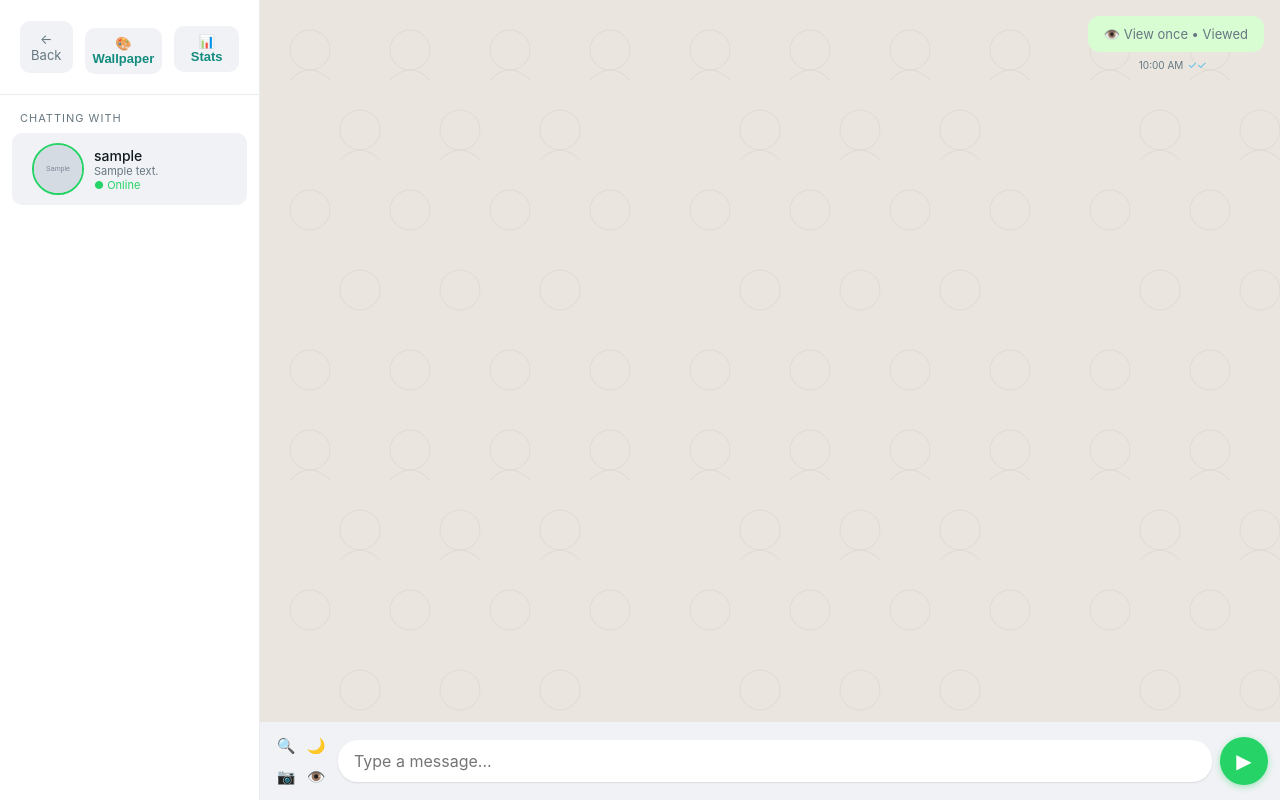
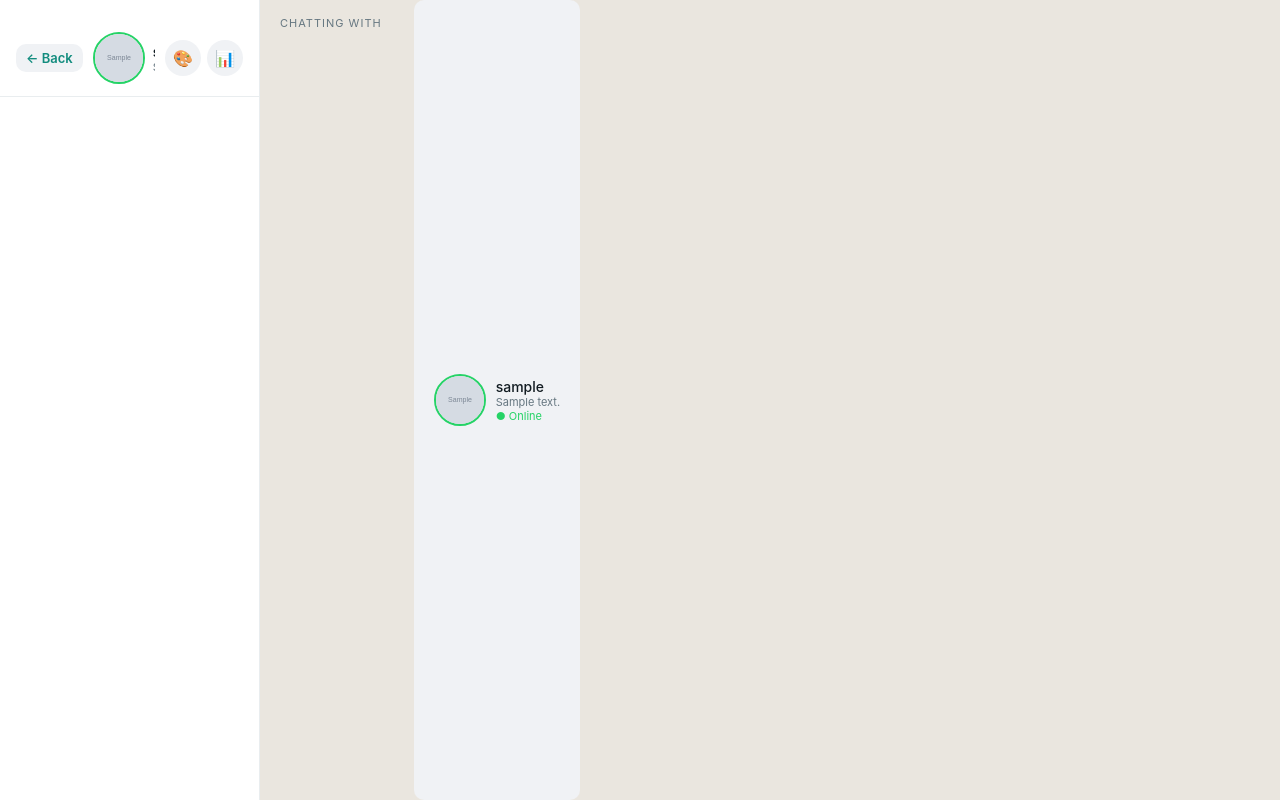
Before and after one commit to faridullah77/messaging-app, a Flask app: page /chat/1 in a window 1280 px wide. Run offline with Flask 3, Linux system fonts and the light colour scheme; a user stored in the database is signed in; tables that the repository leaves empty hold one stand-in row (values such as "Sample post"); grey boxes marked "Sample" are stand-in pictures; some libraries are stand-ins or nearby versions.

Commit message:
Redesign chat sidebar header

```diff
--- a/static/css/style.css
+++ b/static/css/style.css
@@ -1217,3 +1217,98 @@ body.light-mode .btn-delete-me { background: #2a3942; color: #e9edef; }
 .tick.seen:hover::after {
     opacity: 1;
 }
+/* ── Chat Sidebar Redesign ── */
+.chat-sidebar-top {
+    display: flex;
+    align-items: center;
+    gap: 10px;
+    padding: 12px 16px;
+    border-bottom: 1px solid #e9edef;
+    width: 100%;
+}
+
+.chat-back-btn {
+    text-decoration: none;
+    color: #128c7e;
+    font-size: 13px;
+    font-weight: 600;
+    white-space: nowrap;
+    padding: 6px 10px;
+    border-radius: 10px;
+    background: #f0f2f5;
+    transition: background 0.2s;
+    flex-shrink: 0;
+}
+
+.chat-back-btn:hover { background: #e9edef; }
+
+.active-friend-compact {
+    display: flex;
+    align-items: center;
+    gap: 8px;
+    flex: 1;
+    min-width: 0;
+}
+
+.active-friend-compact .friend-info {
+    min-width: 0;
+}
+
+.active-friend-compact .friend-name {
+    font-size: 14px;
+    font-weight: 600;
+    color: #111b21;
+    white-space: nowrap;
+    overflow: hidden;
+    text-overflow: ellipsis;
+}
+
+.active-friend-compact .friend-bio {
+    font-size: 11px;
+    color: #667781;
+    white-space: nowrap;
+    overflow: hidden;
+    text-overflow: ellipsis;
+    display: block;
+}
+
+.chat-action-btns {
+    display: flex;
+    gap: 6px;
+    flex-shrink: 0;
+}
+
+.chat-action-btn {
+    width: 36px;
+    height: 36px;
+    border-radius: 50%;
+    border: none;
+    background: #f0f2f5;
+    font-size: 16px;
+    cursor: pointer;
+    display: flex;
+    align-items: center;
+    justify-content: center;
+    transition: background 0.2s, transform 0.1s;
+}
+
+.chat-action-btn:hover {
+    background: #e9edef;
+    transform: scale(1.1);
+}
+
+@media (max-width: 768px) {
+    .chat-sidebar-top {
+        padding: 10px 12px;
+        gap: 8px;
+    }
+
+    .chat-back-btn {
+        font-size: 12px;
+        padding: 5px 8px;
+    }
+
+    .active-friend-compact .friend-name {
+        font-size: 13px;
+    }
+}
--- a/templates/chat.html
+++ b/templates/chat.html
@@ -10,14 +10,29 @@
 <div class="app-container">
 
     <!-- Sidebar -->
+    <!-- Sidebar -->
     <div class="sidebar">
-        <div class="sidebar-header">
-            <div class="sidebar-actions">
-                <a href="/friends" class="leave-btn">← Back</a>
+        <div class="chat-sidebar-top">
+            <a href="/friends" class="chat-back-btn">← Back</a>
+            <div class="active-friend-compact">
+                {% if friend.avatar_url %}
+                <img src="{{ friend.avatar_url }}" class="friend-avatar-img"/>
+                {% else %}
+                <div class="friend-avatar">{{ friend.username[0].upper() }}</div>
+                {% endif %}
+                <div class="friend-info">
+                    <span class="friend-name">{{ friend.username }}</span>
+                    {% if friend.bio %}
+                    <span class="friend-bio">{{ friend.bio }}</span>
+                    {% endif %}
+                </div>
             </div>
-            <button class="wallpaper-btn" onclick="showWallpaperPicker()">🎨 Wallpaper</button>
-            <button class="wallpaper-btn" onclick="showStats()" style="margin-top:4px;">📊 Stats</button>
+            <div class="chat-action-btns">
+                <button class="chat-action-btn" onclick="showWallpaperPicker()" title="Wallpaper">🎨</button>
+                <button class="chat-action-btn" onclick="showStats()" title="Stats">📊</button>
+            </div>
         </div>
+    </div>
 
 <!-- Wallpaper Picker Modal -->
 <div class="modal-overlay" id="wallpaper-modal" style="display:none">
```
